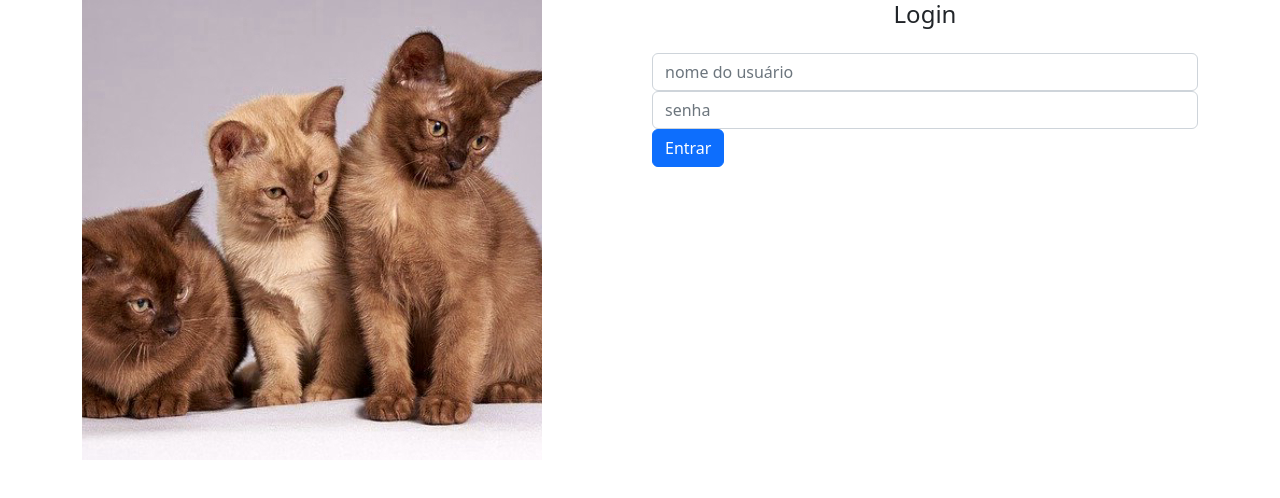
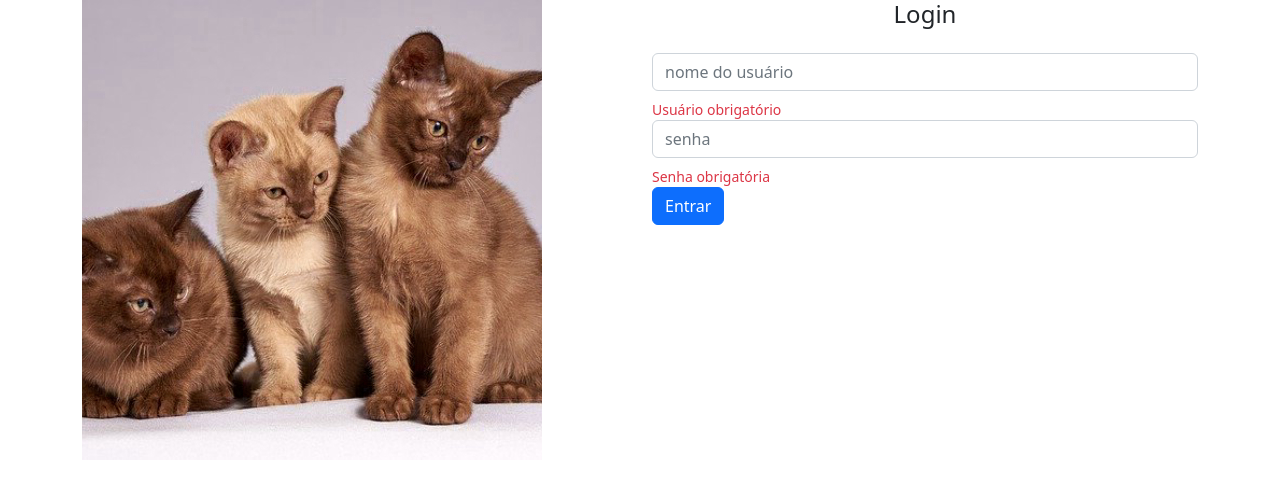
Before and after one commit to MaylaBeatriz/GatitoBook, an Angular app in the folder gatitobook/: page /home in a window 1280 px wide. Shown: the top 498 px of the page. Built offline with nearby package versions, Linux system fonts and the light colour scheme.

Commit message:
validando campos usuario e senha

```diff
--- a/gatitobook/src/app/home/login/login.component.html
+++ b/gatitobook/src/app/home/login/login.component.html
@@ -8,7 +8,13 @@
                 placeholder="nome do usuário"
                 [(ngModel)]="usuario"
                 name="usuario"
+                #campoUsuario="ngModel"
+                required
         />
+        <app-mensagem
+        *ngIf="campoUsuario.invalid"
+        mensagem="Usuário obrigatório">
+        </app-mensagem>
     </div>
     <div class="form-group">
         <input type="password"
@@ -16,7 +22,13 @@
                 placeholder="senha"
                 [(ngModel)]="senha"
                 name="senha"
+                #campoSenha="ngModel"
+                required
         />
+        <app-mensagem
+        *ngIf="campoSenha.invalid"
+        mensagem="Senha obrigatória">
+        </app-mensagem>
     </div>
     <button type="submit"
             class="btn btn-primary btn-block">
```
